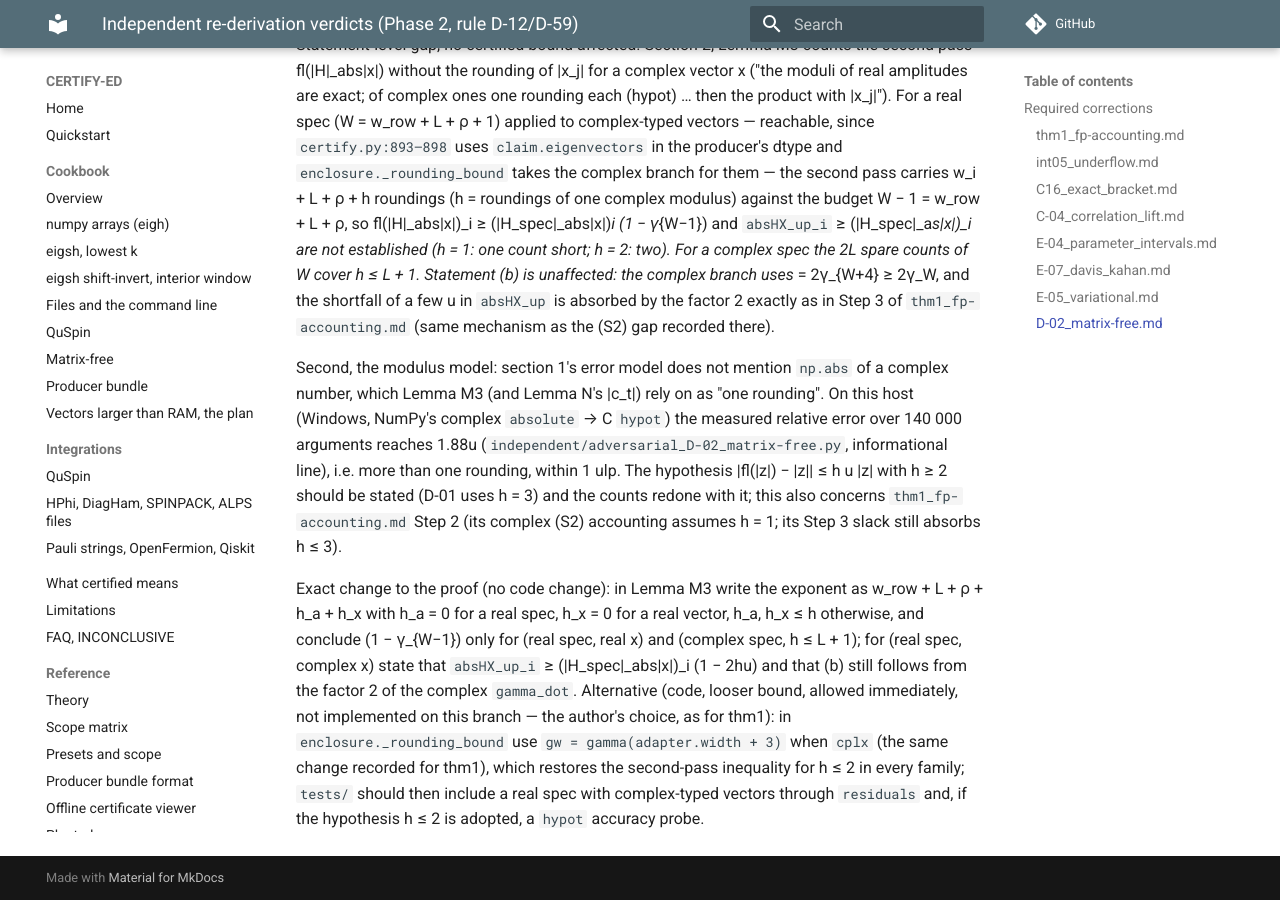
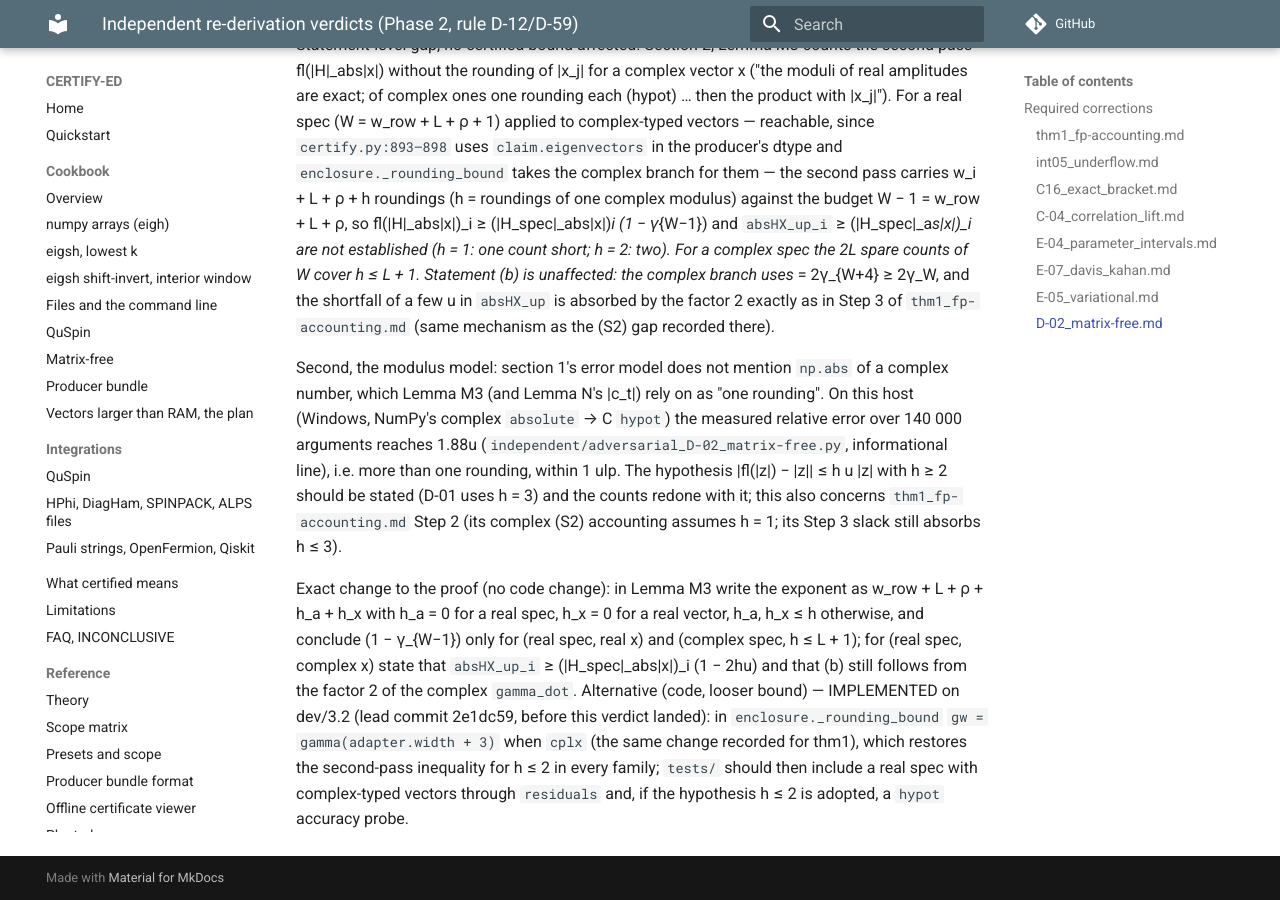
Before and after one commit to sarang-kernel/CERTIFY-ED, an MkDocs documentation site: the page built from docs/proofs/VERDICTS.md, in a window 1280 px wide and 900 px high, scrolled down 9833 px. Built offline with MkDocs 1.6.1 and Material for MkDocs 9.7.7, drawn with Linux system fonts in a browser that asks for light colours; comment, search, counter and statistics services are not loaded.

Commit message:
D-02: record that the complex-width change closes the Lemma M3 gap; test for a real spec with complex vectors

```diff
--- a/docs/proofs/VERDICTS.md
+++ b/docs/proofs/VERDICTS.md
@@ -117,8 +117,7 @@ should be stated (D-01 uses h = 3) and the counts redone with it; this also conc
 Exact change to the proof (no code change): in Lemma M3 write the exponent as w_row + L + ρ + h_a + h_x with h_a = 0
 for a real spec, h_x = 0 for a real vector, h_a, h_x ≤ h otherwise, and conclude (1 − γ_{W−1}) only for (real spec,
 real x) and (complex spec, h ≤ L + 1); for (real spec, complex x) state that `absHX_up_i` ≥ (|H_spec|_abs|x|)_i
-(1 − 2hu) and that (b) still follows from the factor 2 of the complex `gamma_dot`. Alternative (code, looser bound,
-allowed immediately, not implemented on this branch — the author's choice, as for thm1): in
-`enclosure._rounding_bound` use `gw = gamma(adapter.width + 3)` when `cplx` (the same change recorded for thm1),
+(1 − 2hu) and that (b) still follows from the factor 2 of the complex `gamma_dot`. Alternative (code, looser bound) — IMPLEMENTED on dev/3.2 (lead commit 2e1dc59, before this verdict landed): in
+`enclosure._rounding_bound` `gw = gamma(adapter.width + 3)` when `cplx` (the same change recorded for thm1),
 which restores the second-pass inequality for h ≤ 2 in every family; `tests/` should then include a real spec with
 complex-typed vectors through `residuals` and, if the hypothesis h ≤ 2 is adopted, a `hypot` accuracy probe.
```
Also changed, not shown: docs/proofs/D-02_matrix-free.md (+3 -0 lines), 1 other file.
